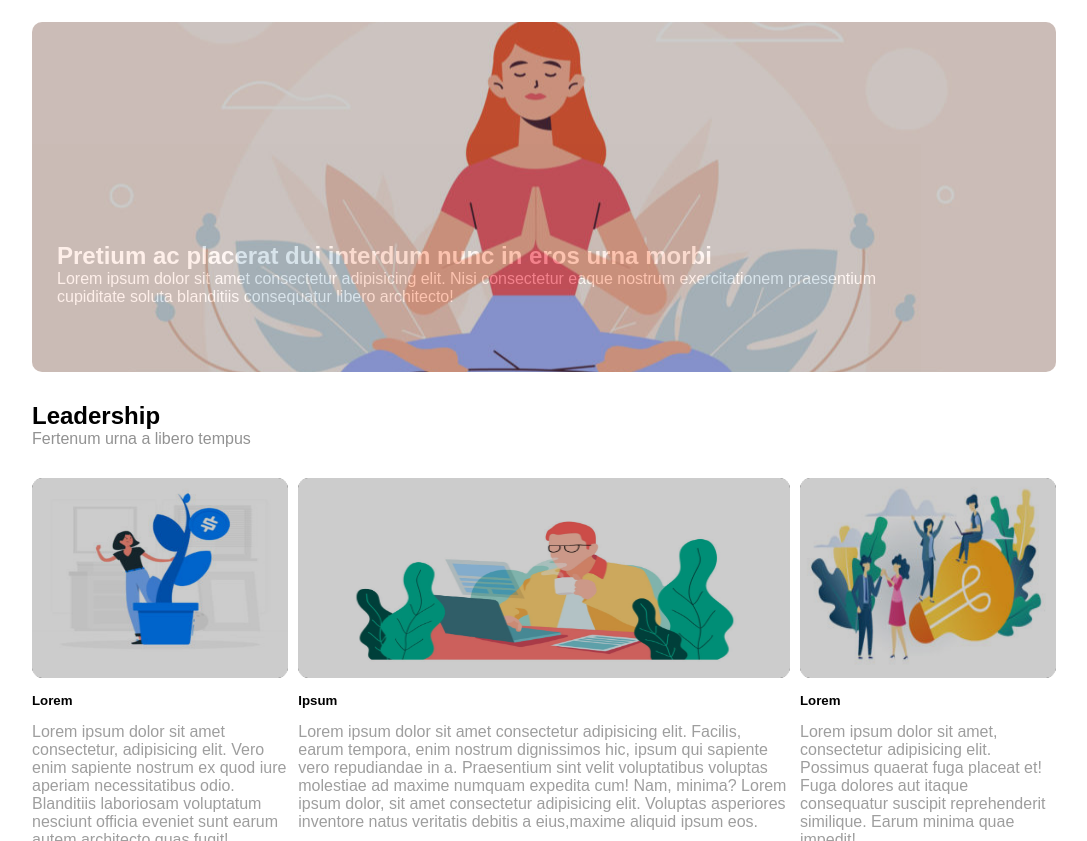
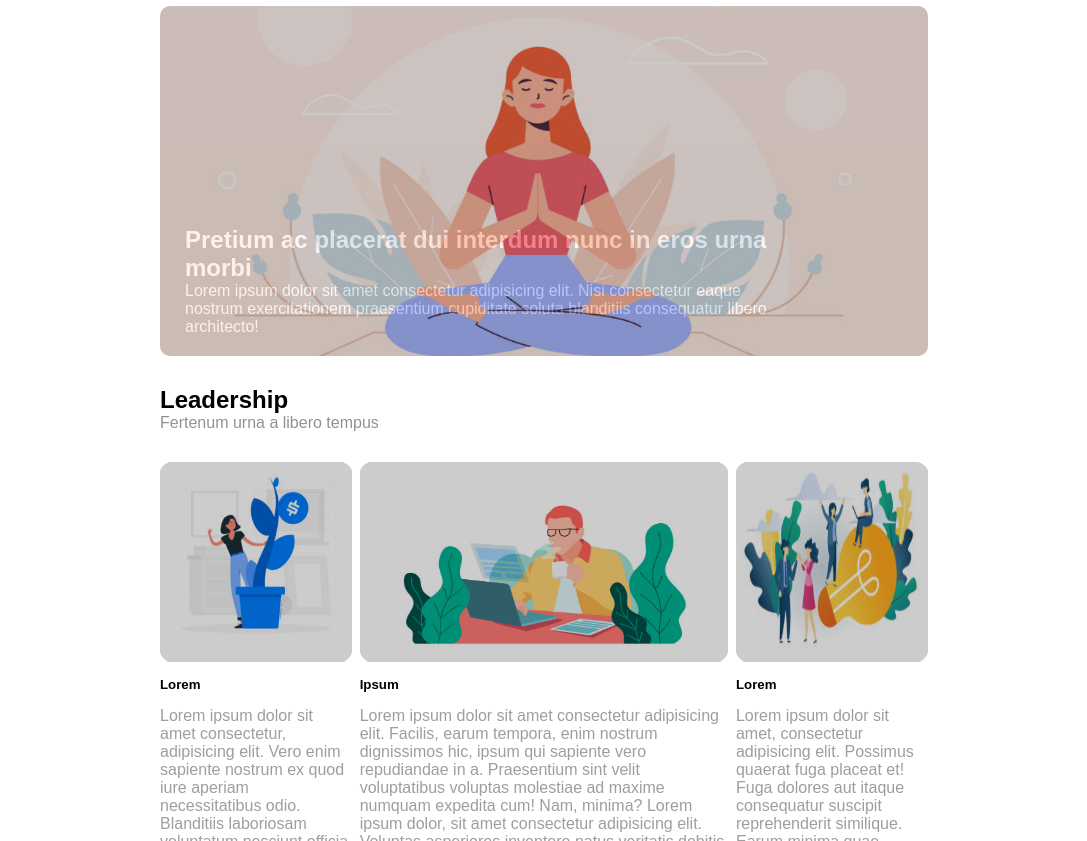
Before and after one commit to Steferre/htmlcss-wp, a plain HTML site: page index.html in a window 1280 px wide. Shown: the part 111-952 px from the top of the page, without its empty margins (96-1183 px from the left). Drawn offline with Linux system fonts and the light colour scheme.

Commit message:
fatte modifiche dopo revisione

```diff
--- a/index.html
+++ b/index.html
@@ -44,16 +44,17 @@
                                 libero architecto!
                             </p>
                         </div>
+                    </div>
                 </div>
             </section>
             <section>
                 <!--questa sezione deve contenere 4 sezioni-->
-                <div class="box s-two clearfix">
-                    <section class="box title">
+                <div class="box s-two">
+                    <div class="box title">
                         <h2>Leadership</h2>
                         <span>Fertenum urna a libero tempus</span>
-                    </section>
-                    <div class="box">
+                    </div>
+                    <div class="box clearfix">
                         <aside>
                             <div class="layover-photo">
                                 <img class="photo" src="img-1.jpg" alt="money tree">
--- a/style.css
+++ b/style.css
@@ -5,7 +5,7 @@
 }
 
 .container {
-    width: 80%;
+    width: 60%;
     margin: auto;
     font-family: Arial, Helvetica, sans-serif;
 }
@@ -58,6 +58,7 @@ nav ul > li, a {
 /*inizio main parte 2*/
 .s-two {
     margin-top: 10px;
+    height: 600px;
 }
 
 .box.title {
@@ -83,7 +84,7 @@ nav ul > li, a {
 
 .layover-photo {
     background-color: #000;
-    border-radius: 11px;
+    border-radius: 12px;
     height: 200px;
 }
 
@@ -99,10 +100,12 @@ aside > p, article > p {
 aside {
     width: 25%;
     float: left;
+    height: 400px;
 }
 
 article {
     width: 48%;
+    height: 400px;
     float: left;
     margin-left: 1%;
     margin-right: 1%;
```
